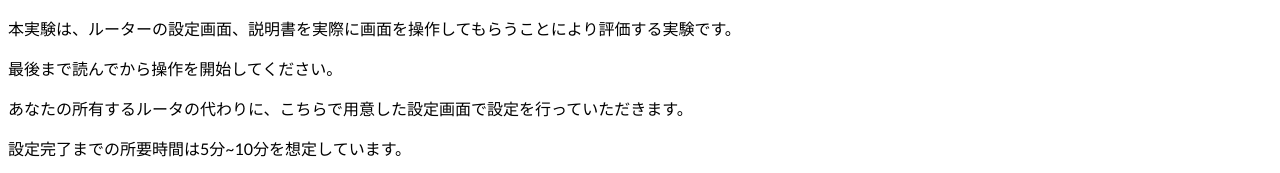
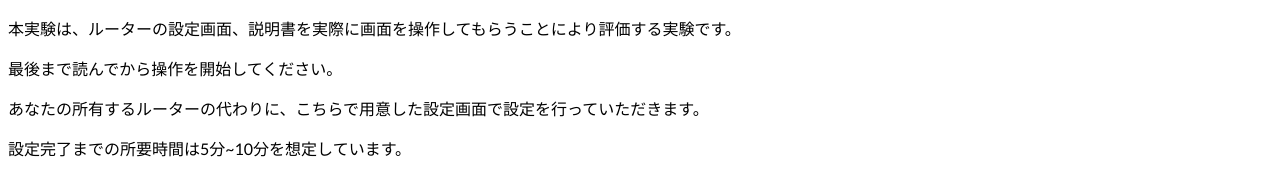
Before and after one commit to ylab-organization-1/se_vpn_dJ2CrA, a plain HTML site: page docs/index.html in a window 1280 px wide. Shown: the top 173 px of the page. Drawn offline with Linux system fonts and the light colour scheme.

Commit message:
Update index.html

```diff
--- a/docs/index.html
+++ b/docs/index.html
@@ -44,7 +44,7 @@
 <body>
 <p>本実験は、ルーターの設定画面、説明書を実際に画面を操作してもらうことにより評価する実験です。</p>
 <p>最後まで読んでから操作を開始してください。</p>
-<p>あなたの所有するルータの代わりに、こちらで用意した設定画面で設定を行っていただきます。</p>
+<p>あなたの所有するルーターの代わりに、こちらで用意した設定画面で設定を行っていただきます。</p>
 <p>設定完了までの所要時間は5分~10分を想定しています。</p>
 <p>設定を完了できない場合も、設定を始めてから10分は設定を続けてください。</p>
 <p>なお、この設定画面での入力内容は取得いたしません。</p>
```
